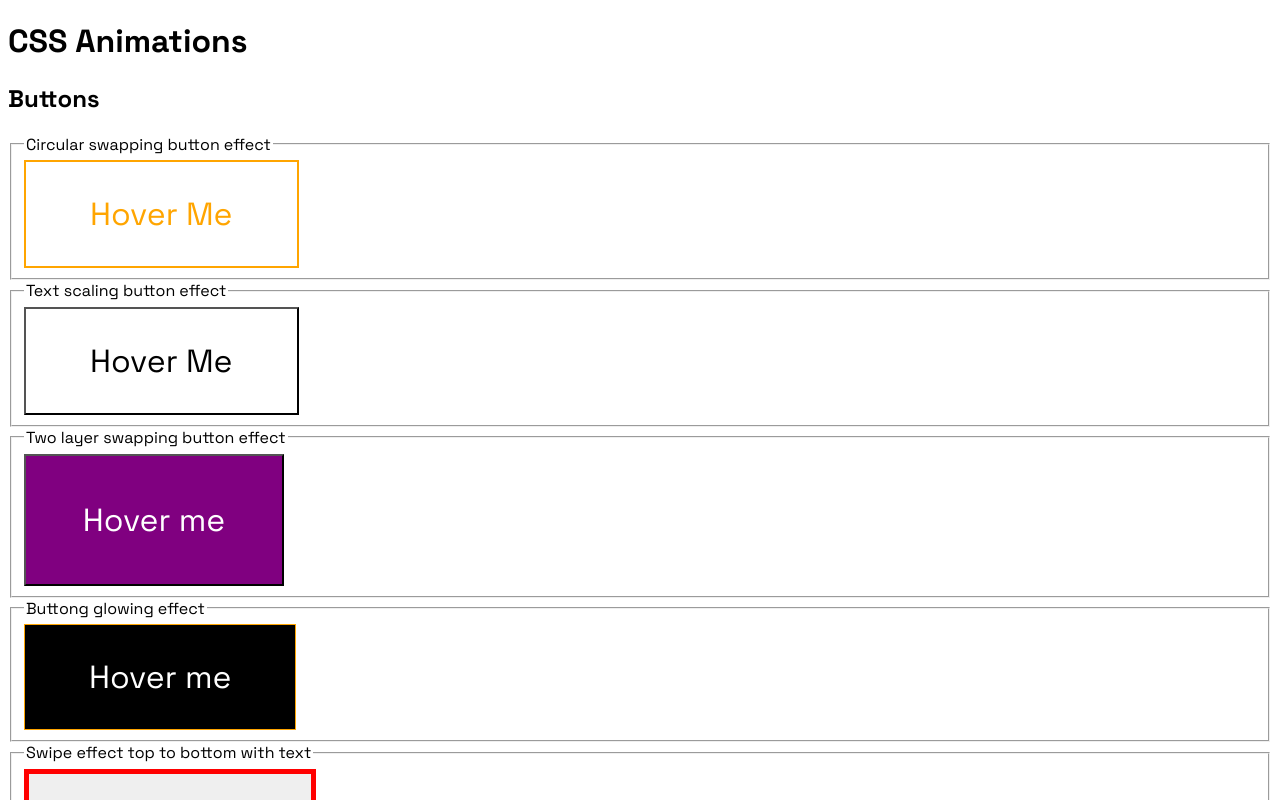
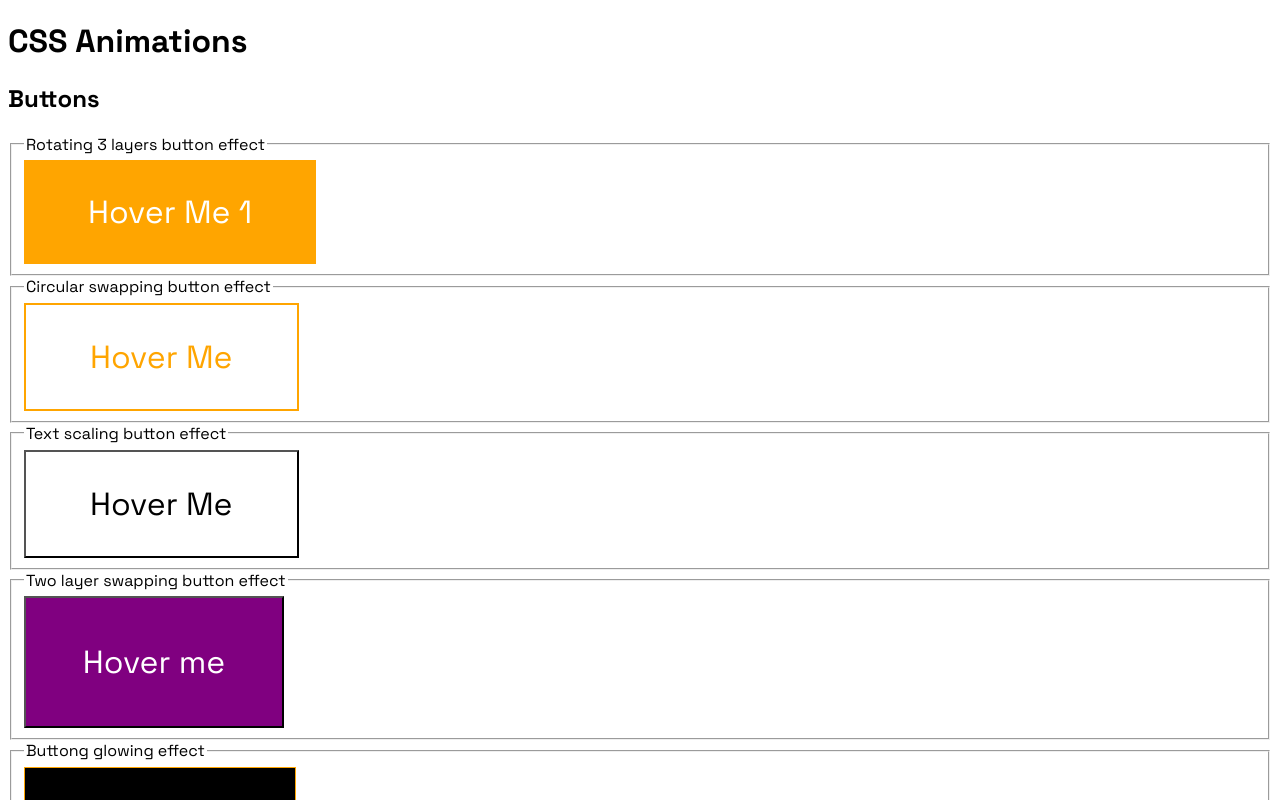
Before and after one commit to siddtheone/css-animations, a React (Create React App) app: page / in a window 1280 px wide. Shown: the top 800 px of the page. Built offline with nearby package versions, Linux system fonts and the light colour scheme.

Commit message:
Update 2 files

```diff
--- /dev/null
+++ b/src/24.js
@@ -0,0 +1,52 @@
+import styled from "styled-components";
+
+export const TwentyFour = styled.button`
+  font-size: 32px;
+  color: white;
+  padding: 1em 2em;
+  background: orange;
+  cursor: pointer;
+  position: relative;
+  border: none;
+
+  &:before,
+  &:after {
+    display: flex;
+    justify-content: center;
+    align-items: center;
+    width: 100%;
+    height: 100%;
+    position: absolute;
+    top: 0;
+    left: 0;
+    transform-origin: top;
+    transition: all 0.5s;
+    transform: rotateX(270deg);
+  }
+
+  &:before {
+    background: purple;
+    content: "Hover Me 2";
+    transition-delay: 0.2s;
+  }
+
+  &:after {
+    content: "Hover Me 3";
+    background: red;
+  }
+
+  &:hover {
+    &:before,
+    &:after {
+      transform: rotateX(0deg);
+    }
+
+    &:before {
+      transition-delay: 0s;
+    }
+
+    &:after {
+      transition-delay: 0.2s;
+    }
+  }
+`;
--- a/src/App.js
+++ b/src/App.js
@@ -12,6 +12,7 @@ import { Twenty } from "./20";
 import { TwentyOne } from "./21";
 import { TwentyTwo } from "./22";
 import { TwentyThree } from "./23";
+import { TwentyFour } from "./24";
 import { TwoTen } from "./2.10";
 import { TwoEleven } from "./2.11";
 import { TwoSeven } from "./2.07";
@@ -27,6 +28,10 @@ export default function App() {
 
       <section>
         <h2>Buttons</h2>
+        <fieldset>
+          <legend>Rotating 3 layers button effect</legend>
+          <TwentyFour>Hover Me 1</TwentyFour>
+        </fieldset>
         <fieldset>
           <legend>Circular swapping button effect</legend>
           <TwentyThree>Hover Me</TwentyThree>
```
